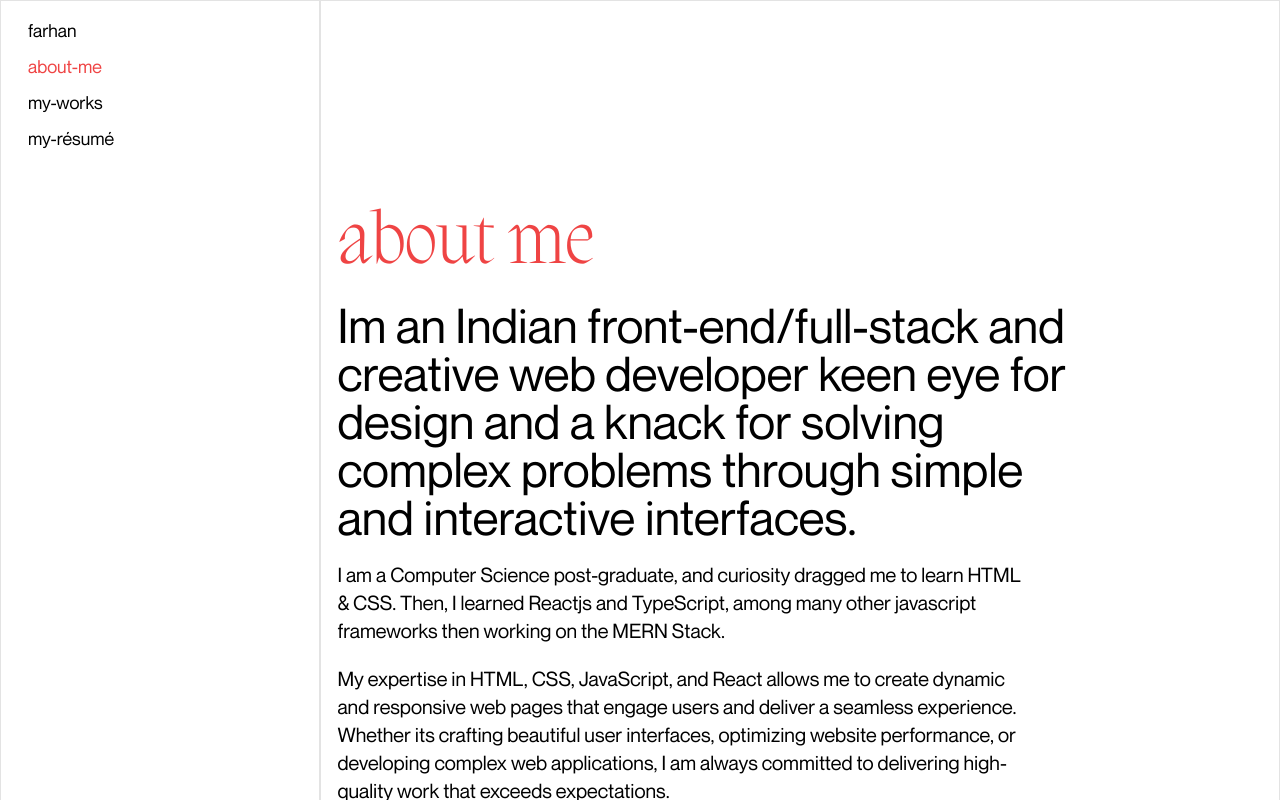
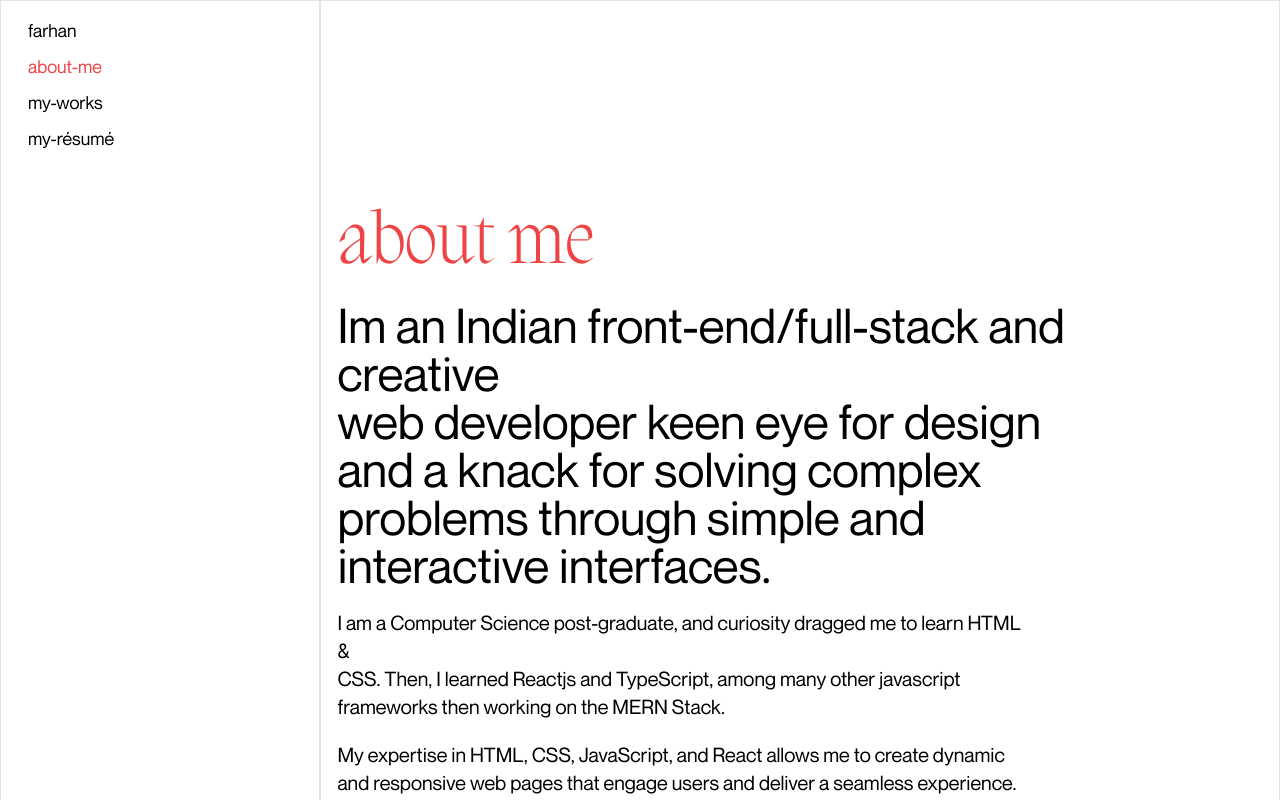
Before and after one commit to farhanmansurii/new-portfolio, a Next.js app: page /about in a window 1280 px wide. Shown: the top 800 px of the page. Built offline with nearby package versions, Linux system fonts and the light colour scheme.

Commit message:
fixed all

```diff
--- a/components/AnimatedText.tsx
+++ b/components/AnimatedText.tsx
@@ -17,10 +17,8 @@ export default function AnimatedBody({
   wordSpace,
   charSpace,
 }: AnimatedBodyProps) {
-  //   const text = "Animated Text"; // This would normally be passed into this component as a prop!
 
   const ctrls = useAnimation();
-
   const { ref, inView } = useInView({
     threshold: 0.1,
     triggerOnce: true,
@@ -35,6 +33,9 @@ export default function AnimatedBody({
     }
   }, [ctrls, inView]);
 
+  const lines = text.split('\n').map((line, index) => (
+    <span key={index}>{line}</span>
+  ));
 
   const bodyAnimation = {
     hidden: {
@@ -51,19 +52,37 @@ export default function AnimatedBody({
       },
     },
   };
-
+  const wordAnimation = {
+    initial: {
+      opacity: 0,
+      y: 150,
+    },
+    animate: {
+      opacity: 1,
+      y: 0,
+      transition: {
+        delay: 1,
+        ease: [0.2, 0.65, 0.3, 0.9],
+        duration: 1,
+      },
+    },
+  };
   return (
-    <motion.p
-      aria-label={text}
-      role="heading"
+    <>
+      {lines.map((line, index) => (
+        <motion.span
           className={className}
           ref={ref}
           aria-hidden="true"
           initial="hidden"
           animate={ctrls}
           variants={bodyAnimation}
+          key={index}
+          style={{ display: "block", marginBottom: wordSpace }}
         >
-      {text}
-    </motion.p>
+          {line}
+        </motion.span>
+      ))}
+    </>
   );
 }
--- a/pages/about.tsx
+++ b/pages/about.tsx
@@ -6,24 +6,6 @@ import React, { useEffect, useRef } from 'react'
 
 
 export default function About() {
-  const ref = useRef<HTMLDivElement>(null);
-  useEffect(() => {
-    const ctx = gsap.context(() => {
-      gsap.fromTo(
-        ref.current,
-        { display: "none", translateY: 100 },
-        {
-          display: "flex",
-          translateY: 0,
-          stagger: 0.1,
-          duration: 1,
-          ease: "power2.out",
-        }
-      );
-    }, ref);
-
-    return () => ctx.revert();
-  }, []);
 
   return (
 
@@ -38,7 +20,7 @@ export default function About() {
           <div className='text-lg w-full my-24 h-full  flex gap-5 flex-col  '>
             <AnimatedTitle text='about me' wordSpace={"mr-[14px]"}
               charSpace={"mr-[0.001em]"} className=' font-migra mt-24 text-7xl text-red-500' />
-            <div ref={ref} className='text-3xl lg:text-5xl lg:w-10/12  '>
+            <div className='text-3xl lg:text-5xl lg:w-10/12  '>
 
               <AnimatedBody delay={2} text=' Im an Indian front-end/full-stack and creative
               web developer keen eye for design and a knack for solving complex problems through simple and interactive interfaces.
--- a/pages/resume.tsx
+++ b/pages/resume.tsx
@@ -1,3 +1,4 @@
+import AnimatedTitle from '@/components/AnimatedTitle';
 import Head from 'next/head';
 import React from 'react'
 
@@ -15,7 +16,8 @@ export default function Resume() {
 
       <div className="flex w-full h-full  gap-4  font-neue flex-col   justify-center">
         <div className='w-full lg:border border-neutral-500/20  justify-center p-4 flex flex-col gap-4'>
-          <div className=' mt-24 text-7xl font-migra text-red-500'>my <span className='italic'>resume</span></div>
+          <AnimatedTitle text='my resume' wordSpace={"mr-[14px]"}
+            charSpace={"mr-[0.001em]"} className=' font-migra mt-24 text-7xl text-red-500' />
           {loading && (
             <div className="flex justify-center items-center h-[400px]">
               Loading
--- a/pages/works.tsx
+++ b/pages/works.tsx
@@ -1,3 +1,4 @@
+import AnimatedTitle from '@/components/AnimatedTitle';
 import Link from 'next/link';
 import React from 'react'
 
@@ -12,8 +13,8 @@ export default function Works(props: any) {
 
       <div className="flex w-full h-full  gap-4  font-neue flex-col   justify-center">
         <div className='w-full lg:border border-neutral-500/20  justify-center p-4 flex flex-col gap-4'>
-          <div className=' mt-24 text-7xl text-red-500 font-migra'>my <span className='italic'>works</span></div>
-          <div className='text-lg w-full mb-24 h-full  flex  flex-col  '>
+          <AnimatedTitle text=' my works' wordSpace={"mr-[14px]"}
+            charSpace={"mr-[0.001em]"} className=' font-migra mt-24 text-7xl text-red-500' /> <div className='text-lg w-full mb-24 h-full  flex  flex-col  '>
             {
               sorteddata.map((e: any, i: number) =>
                 <Link href={`/${e._id}`} key={e._id}>
```
Lines whose indentation alone changed are shown as unchanged.
